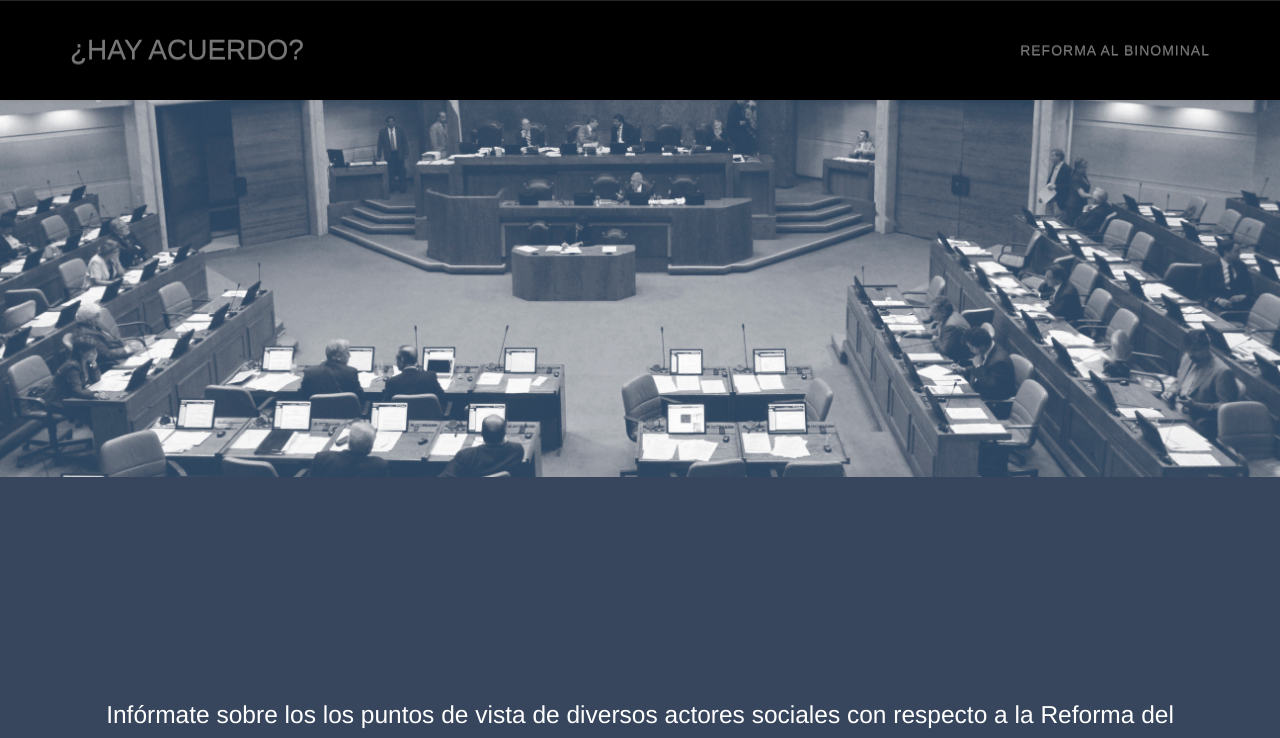
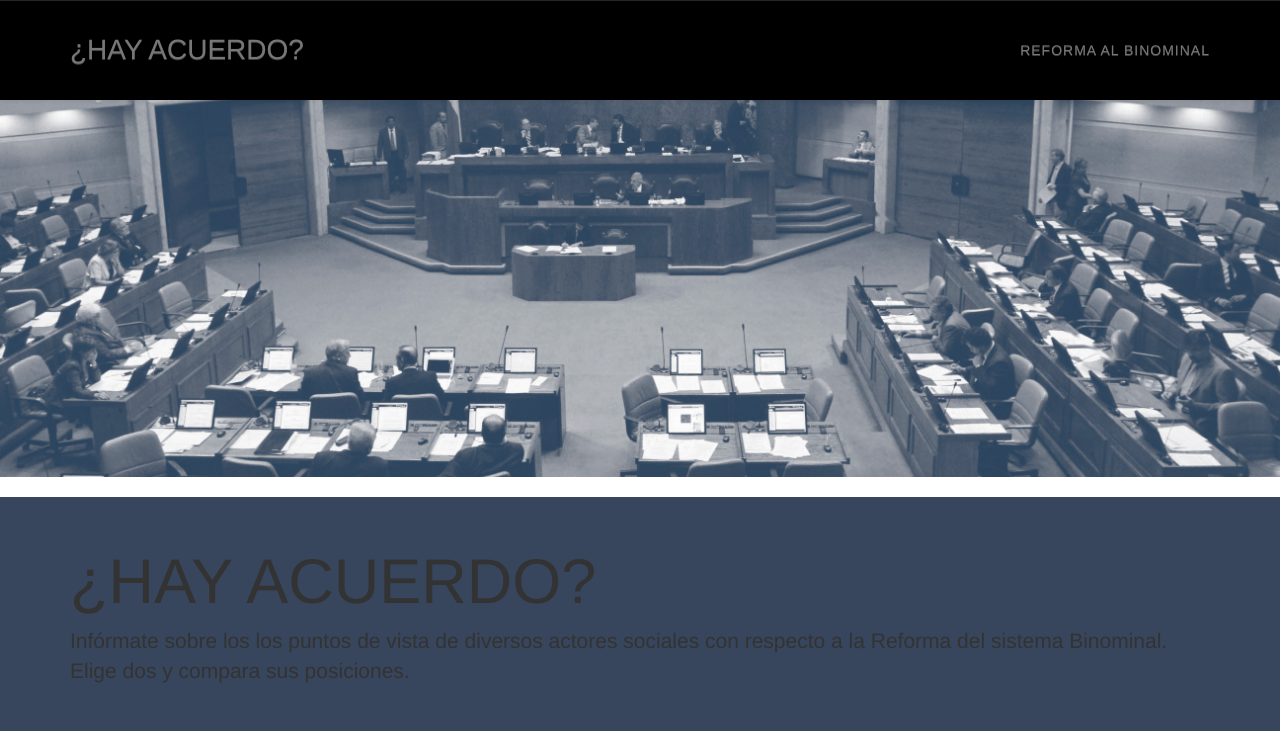
Before and after one commit to ciudadanointeligente/hayacuerdo.ciudadanointeligente.github.io, a Jekyll site: the page built from index.md, in a window 1280 px wide and 1269 px high. Shown: the top 738 px of the window. Built offline with Jekyll 4.4.1, drawn with Linux system fonts in a browser that asks for light colours; nearby versions of some CDN libraries; some of the changed text lies outside the part shown; grey boxes are pictures that could not be loaded.

Commit message:
ajustes de template

```diff
--- a/_config.yml
+++ b/_config.yml
@@ -1,7 +1,7 @@
 # Site settings
-title: "¿Hay acuerdo?"
+title: ¿Hay acuerdo?
 email: your-email@domain.com
-description: "lalaal"
+description: Infórmate sobre los los puntos de vista de diversos actores sociales con respecto a la Reforma del sistema Binominal. Elige dos y compara sus posiciones.
 baseurl: ""
 url: "http://yourdomain.com"
 analytics: "UA-XXXXX-X"
--- a/_includes/footer.html
+++ b/_includes/footer.html
@@ -1,4 +1,28 @@
-<footer class="site-footer">
-
-<p>&copy; Desarrollado por Ciudadano Inteligente</p>
-</footer>
+<div class="footer">
+<div id="footer">
+		<div class="container">
+		  <div class="row">
+			<div class="col-md-4">
+				<ul>
+					<li><a href="https://github.com/ciudadanointeligente/legislative" target="_blank"><i class="fa fa-github-alt"></i> Revisa nuestro código en Github</a></li>
+					<li><a href="//www.ciudadanointeligente.org/servicios/#congreso" target="_blank"><i class="fa fa-heart-o"></i> ¿Quieres tener un sitio como éste para tu país?</a></li>
+				</ul>
+			</div>
+			<div class="col-md-4">
+			  <ul>
+				<li>
+				  Desarrollado por <a href="//www.ciudadanointeligente.org/" target="_blank"><img src="http://congresoabierto.cl/assets/logo-ciudadanoi.png" alt="Fundación Ciudadano Inteligente" title="Fundación Ciudadano Inteligente"></a>
+				</li>
+			  </ul>
+			</div>
+			<div class="col-md-4">
+				<ul>
+					<li><a href="tel:+56224192770"><i class="fa fa-phone"></i> +562 2 419 2770</a></li>
+					<li><a href="" class="email-prensa" target="_top"><i class="fa fa-envelope-o"></i> Contacto prensa</a></li>
+					<li><a href="//bit.ly/17qiMkf" target="_blank"><i class="fa fa-map-marker"></i> Holanda 895, Providencia, Santiago, Chile</a></li>
+				</ul>
+			</div>
+		  </div>
+		</div>
+</div>
+</div>
--- a/_layouts/default.html
+++ b/_layouts/default.html
@@ -11,6 +11,7 @@
             <p class="browsehappy">You are using an <strong>outdated</strong> browser. Please <a href="http://browsehappy.com/">upgrade your browser</a> to improve your experience.</p>
         <![endif]-->
     <!-- Navigation -->
+
     <div class="navbar navbar-default navbar-fixed-top" role="navigation">
       <div class="container">
             <!-- Brand and toggle get grouped for better mobile display -->
@@ -38,20 +39,10 @@
       </div>
     </div>
 
+
 	<!-- Header -->
     <header>
         <img class="img-responsive" src="img/portada1.jpg" alt="">
-        <div class="container">
-            <div class="row">
-                <div class="col-lg-12">
-
-                    <div class="intro-text">
-                        <span class="skills">Infórmate sobre los los puntos de vista de diversos actores sociales con respecto a la Reforma del sistema Binominal.<br>
-						Elige dos y compara sus posiciones.</span>
-                    </div>
-                </div>
-            </div>
-        </div>
     </header>
 
     <!-- Main jumbotron for a primary marketing message or call to action -->
--- a/_sass/main.scss
+++ b/_sass/main.scss
@@ -77,6 +77,13 @@
     font-family: Opens+Sans,"Helvetica Neue",Helvetica,Arial,sans-serif;
     font-size: 1.25em;
     font-weight: 400;
+}
+
+.jumbotron {
+padding: 30px;
+margin-bottom: 30px;
+color: inherit;
+background: #37465D;
 }
 
 @media(min-width:768px) {
@@ -245,6 +252,7 @@
 
 footer {
     color: #fff;
+    background: #fff;
 }
 
 footer h3 {
@@ -253,7 +261,7 @@
 
 footer .footer-above {
     padding-top: 50px;
-    background-color: #2c3e50;
+    background-color: #37465D;
 }
 
 footer .footer-col {
```
Also changed, not shown: index.md (+0 -3 lines), css/main.css.
